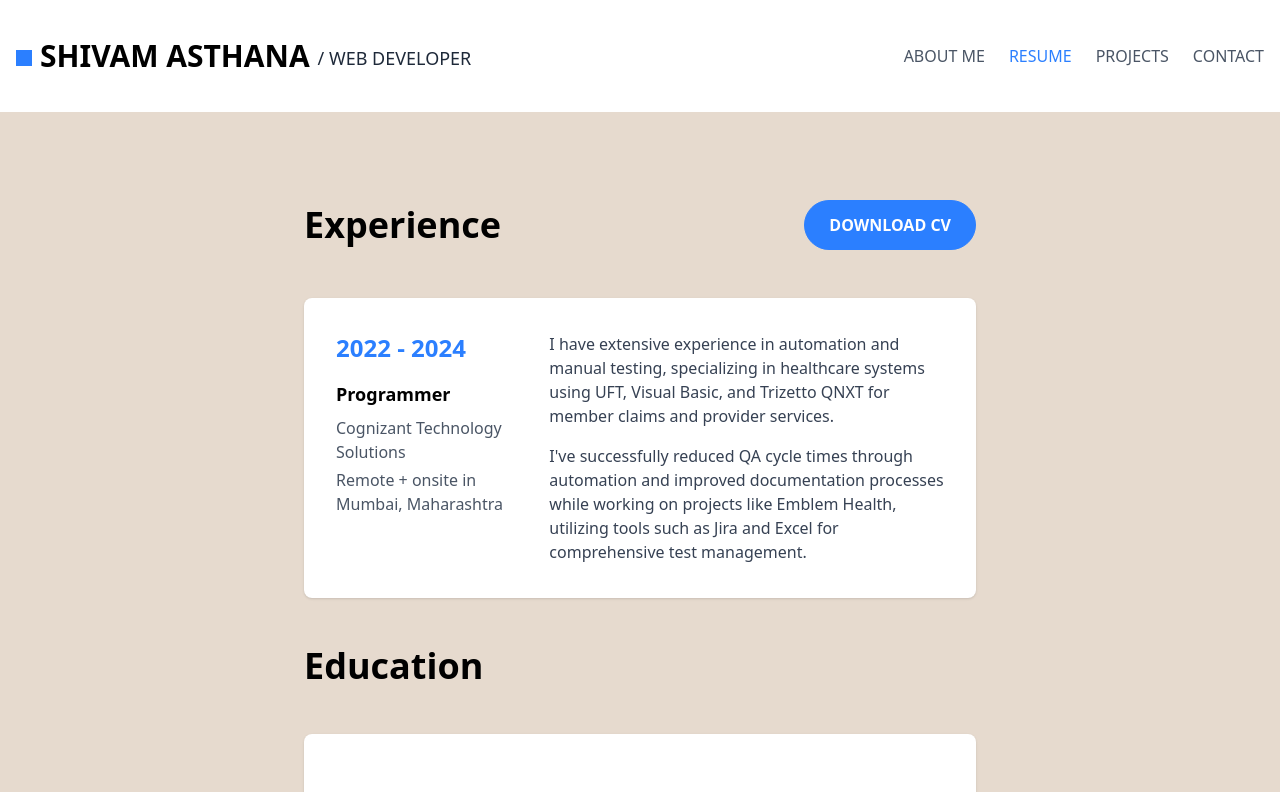
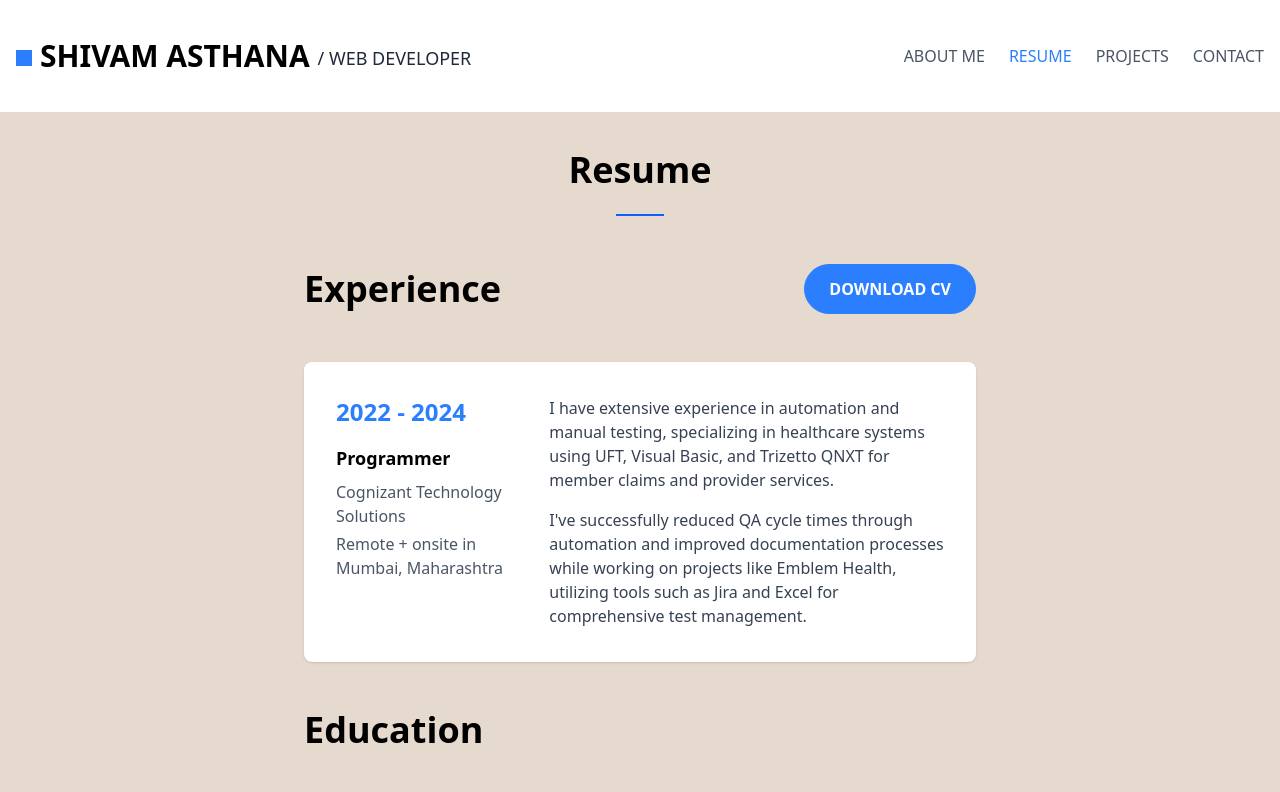
Before and after one commit to ShivamAsthana07/cv, a React (Vite) app: page /resume in a window 1280 px wide. Shown: the top 792 px of the page. Built offline with nearby package versions, Linux system fonts and the light colour scheme.

Commit message:
minor changes

```diff
--- a/src/pages/Contact.jsx
+++ b/src/pages/Contact.jsx
@@ -84,6 +84,7 @@ const Contact = () => {
         {/* Header */}
         <div className="text-center mb-16">
           <h1 className="text-4xl font-bold text-black mb-4">Get In Touch</h1>
+          <div className="w-12 h-0.5 bg-blue-600 mx-auto mb-4"></div>
           <p className="text-gray-700 text-lg max-w-2xl mx-auto">
             I'm always open to discussing new opportunities, interesting projects,
             or just having a chat about web development and technology.
--- a/src/pages/Project.jsx
+++ b/src/pages/Project.jsx
@@ -82,7 +82,7 @@ const ProjectShowcase = () => {
 
   return (
     <div className="bg-[#e6dace] min-h-screen flex flex-col items-center justify-center p-8 gap-8 pt-40">
-      <h1 className="text-4xl font-bold text-gray-900 mb-3">Projects</h1>
+      <h1 className="text-4xl font-bold text-gray-900 ">Projects</h1>
       <div className="w-12 h-0.5 bg-blue-600 mx-auto mb-4"></div>
       {projects.map((project, index) => (
         <ProjectCard key={index} {...project} />
--- a/src/pages/Resume.jsx
+++ b/src/pages/Resume.jsx
@@ -57,7 +57,11 @@ const Resume = () => {
   };
 
   return (
-    <section className="bg-[#e6dace] py-16 px-4 pt-[200px]">
+    <section className="bg-[#e6dace] py-16 px-4 pt-[150px]">
+      <div className="flex flex-col justify-center items-center mb-12">
+        <h1 className="text-4xl font-bold text-black mb-6">Resume</h1>
+        <div className="w-12 h-0.5 bg-blue-600"></div>
+      </div>
       <div className="container mx-auto max-w-2xl">
 
         {/* Experience Section */}
```
